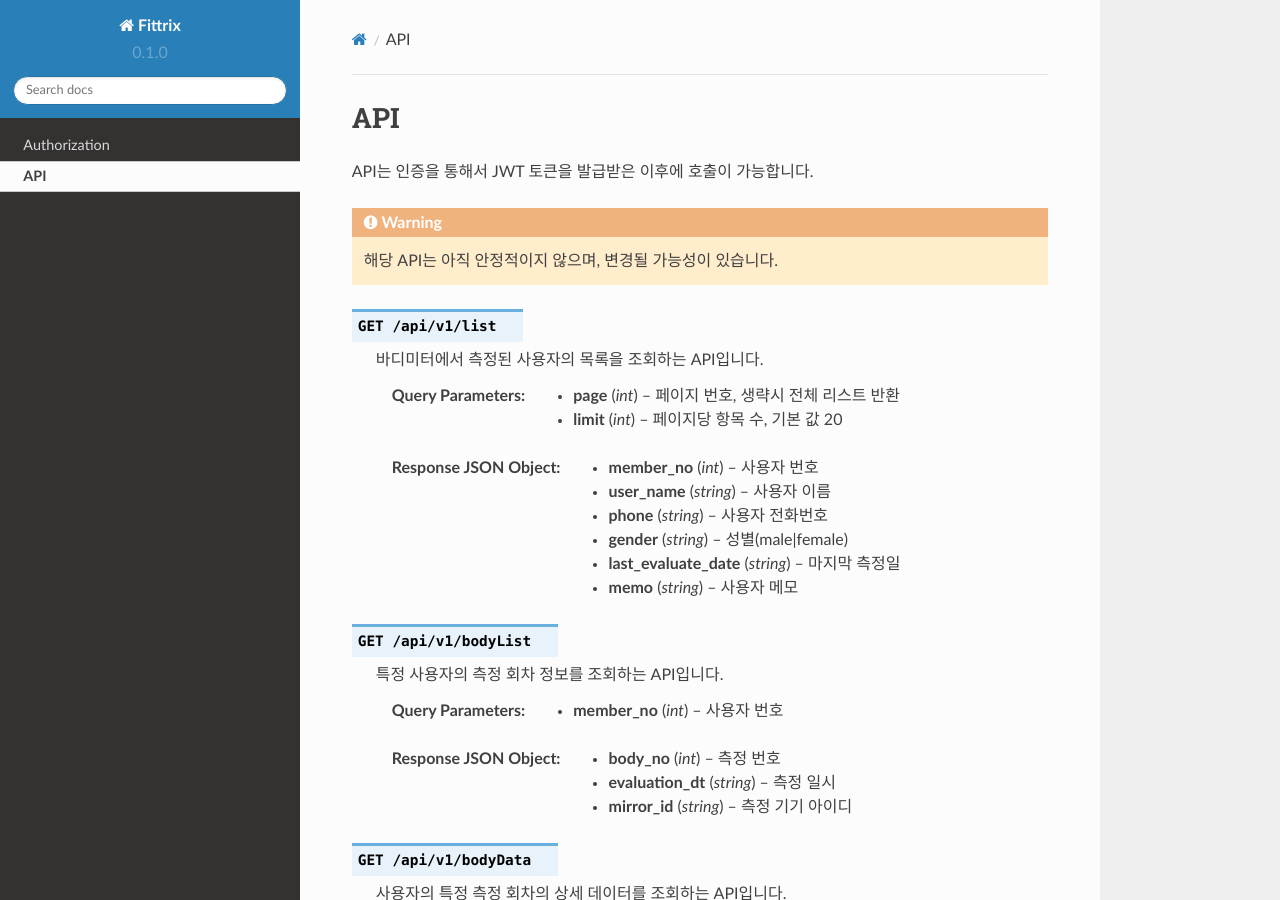
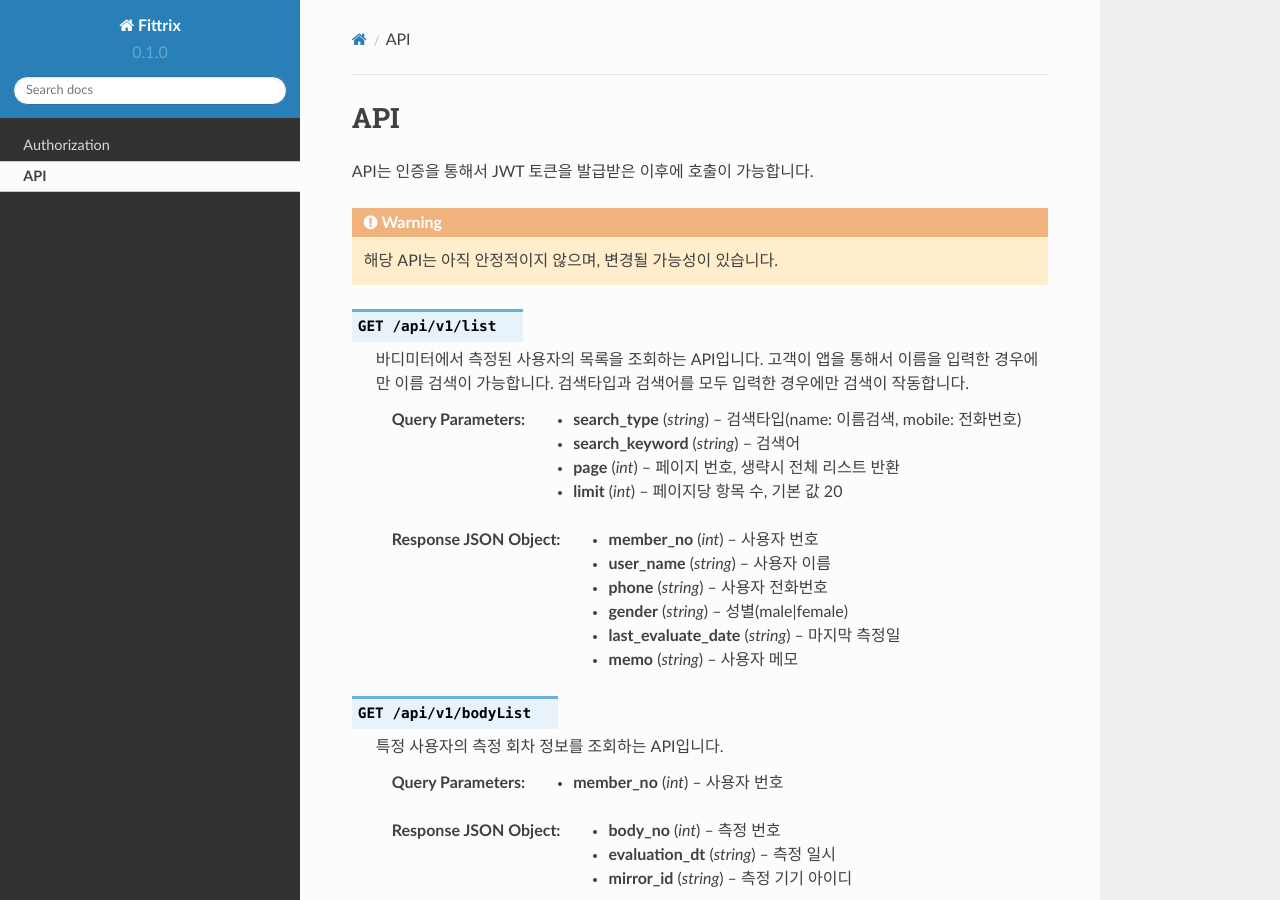
Before and after one commit to fittrix-dev/single_api, a Sphinx documentation site: the page built from docs/source/api.rst, in a window 1280 px wide and 900 px high. Built offline with Sphinx 7.4.7 and the Read the Docs theme 2.0.0, drawn with Linux system fonts in a browser that asks for light colours.

Commit message:
검색 관련 기능 추가 설명

```diff
--- a/docs/source/api.rst
+++ b/docs/source/api.rst
@@ -9,10 +9,12 @@ API는 인증을 통해서 JWT 토큰을 발급받은 이후에 호출이 가능
 
 .. http:get:: /api/v1/list
 
-   바디미터에서 측정된 사용자의 목록을 조회하는 API입니다.
+   바디미터에서 측정된 사용자의 목록을 조회하는 API입니다. 고객이 앱을 통해서 이름을 입력한 경우에만 이름 검색이 가능합니다. 검색타입과 검색어를 모두 입력한 경우에만 검색이 작동합니다.
 
    .. Request
 
+   :query string search_type: 검색타입(name: 이름검색, mobile: 전화번호)
+   :query string search_keyword: 검색어
    :query int page: 페이지 번호, 생략시 전체 리스트 반환
    :query int limit: 페이지당 항목 수, 기본 값 20
 
```
